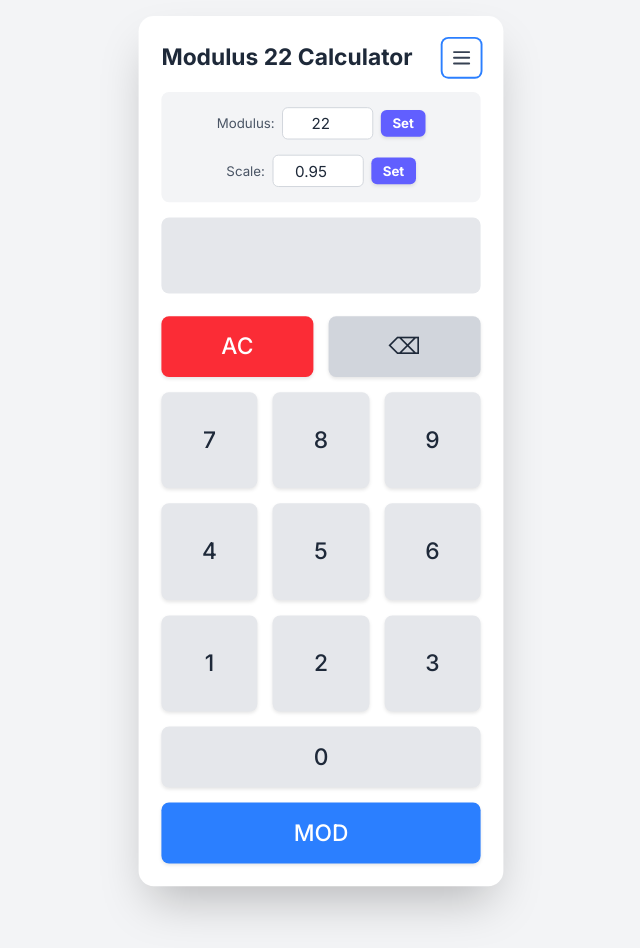
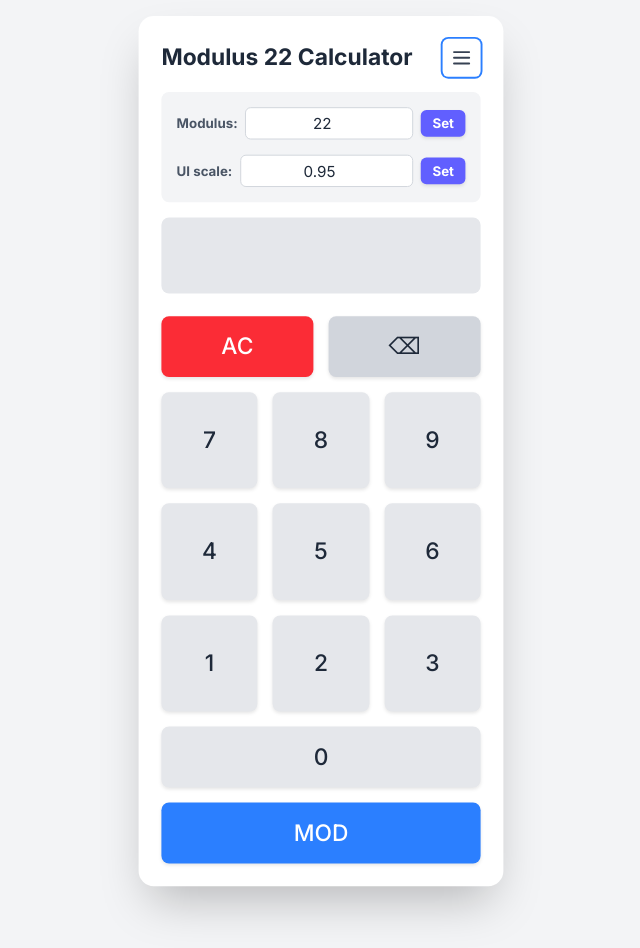
Before and after one commit to nadamas2000/modulus, a website: page index.html in a window 1280 px wide. Both pictures are taken after a click on the button 780 px from the left and 57 px from the top of the page. Shown: the whole page, without its empty margins (319-959 px from the left). Drawn offline with Linux system fonts and the light colour scheme.

Commit message:
UI menu fix and numers limits

```diff
--- a/index.html
+++ b/index.html
@@ -25,13 +25,13 @@
         <!-- Menú de Configuración (oculto por defecto) -->
         <div id="settingsMenu" class="hidden mb-4 p-4 bg-gray-100 dark:bg-gray-700 rounded-lg space-y-4">
             <div class="flex items-center justify-center gap-2">
-                <label for="modulusInput" class="text-sm text-gray-600 dark:text-gray-400">Modulus:</label>
-                <input type="number" id="modulusInput" class="w-24 bg-white dark:bg-gray-800 text-gray-800 dark:text-white rounded-md p-1 text-center border border-gray-300 dark:border-gray-500 focus:outline-none focus:ring-2 focus:ring-blue-500">
+                <label for="modulusInput" class="text-sm text-gray-600 dark:text-gray-400 font-bold">Modulus:</label>
+                <input type="number" id="modulusInput" min="2" max="1000000" step="1" class="flex-1 min-w-0 bg-white dark:bg-gray-800 text-gray-800 dark:text-white rounded-md p-1 text-center border border-gray-300 dark:border-gray-500 focus:outline-none focus:ring-2 focus:ring-blue-500">
                 <button onclick="setModulus()" class="btn bg-indigo-500 hover:bg-indigo-600 text-white text-sm font-bold py-1 px-3 rounded-md">Set</button>
             </div>
             <div class="flex items-center justify-center gap-2">
-                <label for="scaleInput" class="text-sm text-gray-600 dark:text-gray-400">Scale:</label>
-                <input type="number" id="scaleInput" value="0.95" min="0.5" max="1.5" step="0.1" class="w-24 bg-white dark:bg-gray-800 text-gray-800 dark:text-white rounded-md p-1 text-center border border-gray-300 dark:border-gray-500 focus:outline-none focus:ring-2 focus:ring-blue-500">
+                <label for="scaleInput" class="text-sm text-gray-600 dark:text-gray-400 font-bold">UI scale:</label>
+                <input type="number" id="scaleInput" value="0.95" min="0.5" max="1.5" step="0.1" class="flex-1 bg-white dark:bg-gray-800 text-gray-800 dark:text-white rounded-md p-1 text-center border border-gray-300 dark:border-gray-500 focus:outline-none focus:ring-2 focus:ring-blue-500">
                 <button onclick="setScale()" class="btn bg-indigo-500 hover:bg-indigo-600 text-white text-sm font-bold py-1 px-3 rounded-md">Set</button>
             </div>
         </div>
--- a/scripts/calc.js
+++ b/scripts/calc.js
@@ -2,6 +2,10 @@ const display = document.getElementById('display');
 const modulusInput = document.getElementById('modulusInput');
 const mainTitle = document.getElementById('mainTitle');
 const settingsMenu = document.getElementById('settingsMenu');
+
+const MIN_MODULUS = 2;
+const MAX_MODULUS = 1000000;
+const MAX_DISPLAY_LENGTH = 14;
 
 let currentInput = '';
 let calculationDone = false;
@@ -25,7 +29,7 @@ function updateDisplay() {
 // Función para establecer un nuevo módulo desde el menú
 function setModulus() {
     const newModulus = parseInt(modulusInput.value, 10);
-    if (!isNaN(newModulus) && newModulus > 0) {
+    if (!isNaN(newModulus) && newModulus >= MIN_MODULUS && newModulus <= MAX_MODULUS) {
         modulus = newModulus;
         updateTitle();
         toggleSettingsMenu();
@@ -40,6 +44,11 @@ function appendNumber(number) {
         currentInput = '';
         calculationDone = false;
     }
+
+    if (currentInput.length >= MAX_DISPLAY_LENGTH) {
+        return;
+    }
+
     if (currentInput === '0') {
         currentInput = number;
     } else {
@@ -103,7 +112,7 @@ window.onload = function() {
 
     if (numParam) {
         const parsedNum = parseInt(numParam, 10);
-        if (!isNaN(parsedNum) && parsedNum > 0) {
+        if (!isNaN(parsedNum) && parsedNum >= MIN_MODULUS && parsedNum <=MAX_MODULUS) {
             modulus = parsedNum;
         }
     }
```
Also changed, not shown: README.md, css/tailwind_out.css.
